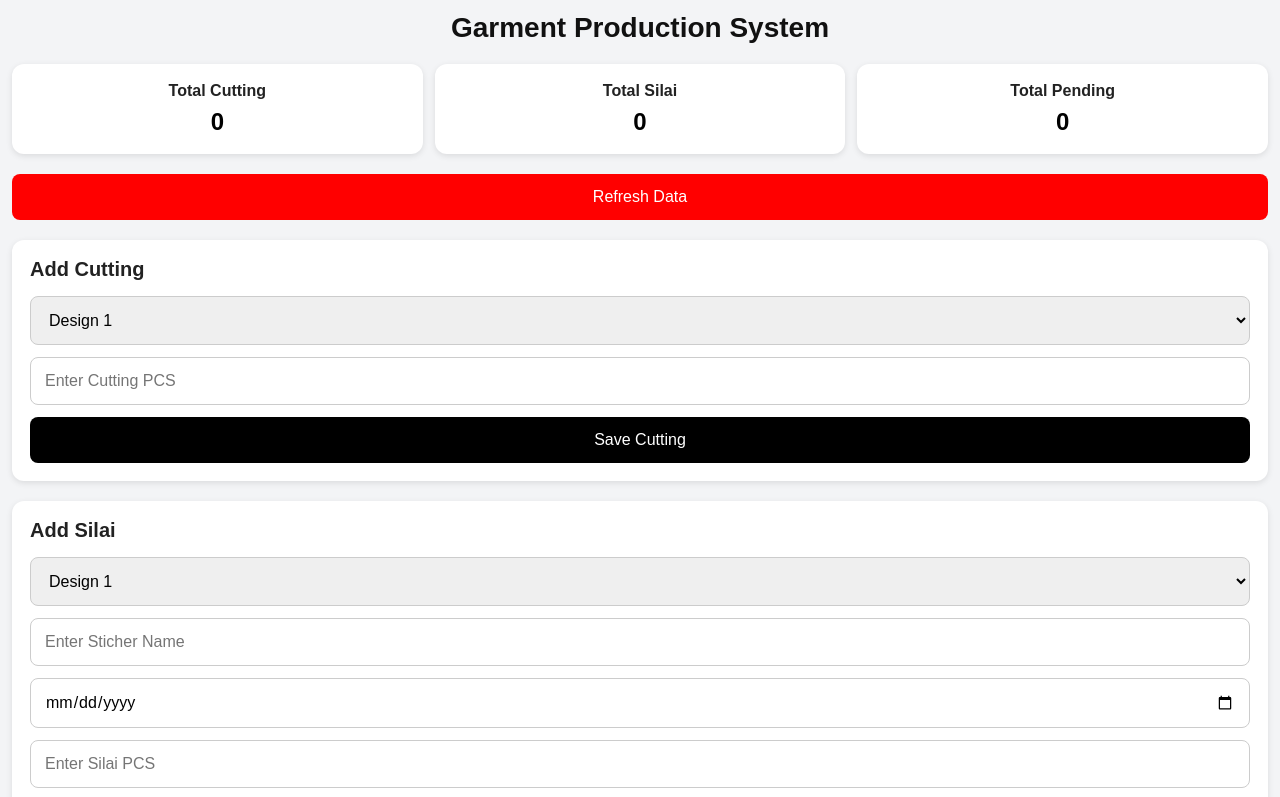
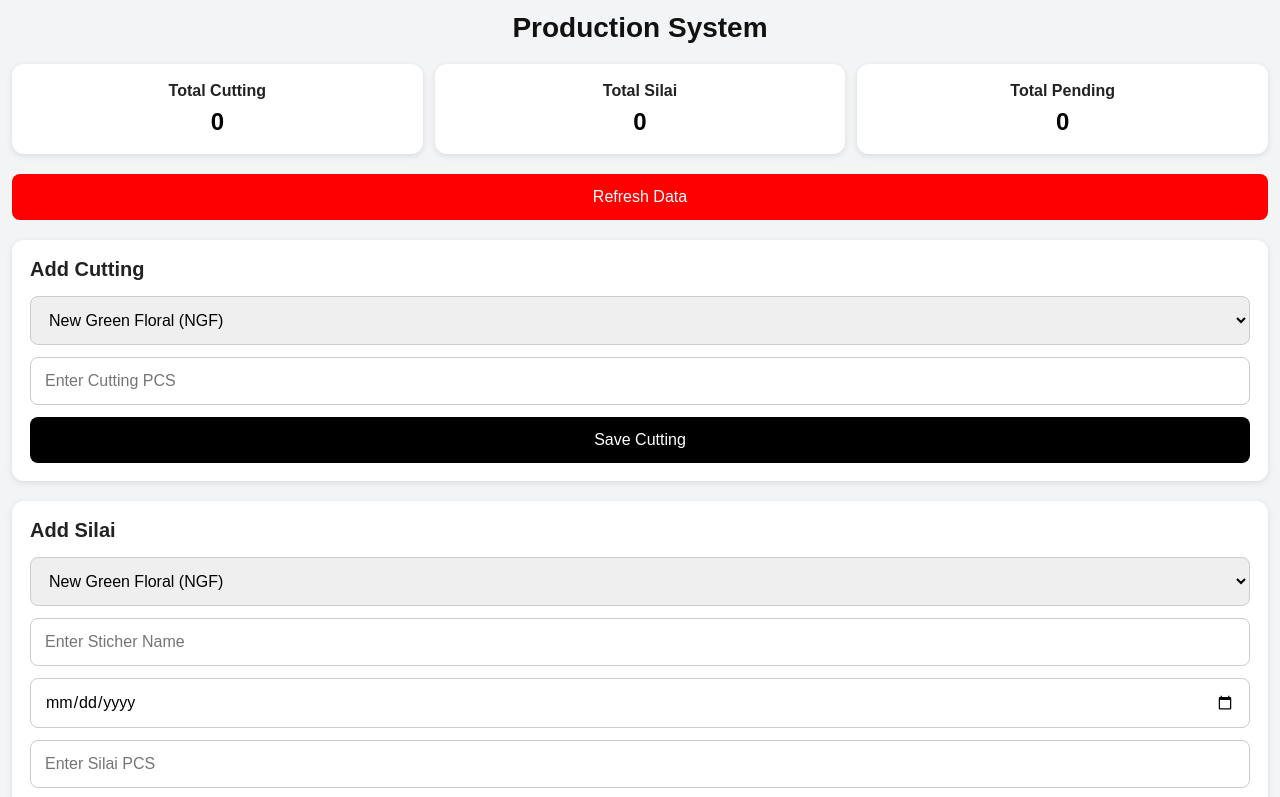
Before and after one commit to RaviMadhukar/Factory-Work, a plain HTML site: page index.html in a window 1280 px wide. Shown: the top 797 px of the page. Drawn offline with Linux system fonts and the light colour scheme; no server answers.

Commit message:
Add files via upload

```diff
--- a/index.html
+++ b/index.html
@@ -6,8 +6,8 @@
     name="viewport"
     content="width=device-width, initial-scale=1.0"
   />
-
-  <title>Garment Production System</title>
+  <link rel="icon" type="image/x-icon" href="logo.png">
+  <title>Production System</title>
 
   <style>
 
@@ -199,7 +199,7 @@
 
 <body>
 
-  <h1>Garment Production System</h1>
+  <h1>Production System</h1>
 
   <!-- Dashboard -->
 
@@ -239,12 +239,12 @@
 
     <select id="cuttingDesign">
 
-      <option>Design 1</option>
-      <option>Design 2</option>
-      <option>Design 3</option>
-      <option>Design 4</option>
-      <option>Design 5</option>
-      <option>Design 6</option>
+      <option>New Green Floral (NGF)</option>
+      <option>Brown Box (BB)</option>
+      <option>Grey Red Box (GRB)</option>
+      <option>Grey Floral (GF)</option>
+      <option>Maroon Patta (MP)</option>
+      <option>Green Brown Box (GBB)</option>
 
     </select>
 
@@ -268,12 +268,12 @@
 
     <select id="silaiDesign">
 
-      <option>Design 1</option>
-      <option>Design 2</option>
-      <option>Design 3</option>
-      <option>Design 4</option>
-      <option>Design 5</option>
-      <option>Design 6</option>
+      <option>New Green Floral (NGF)</option>
+      <option>Brown Box (BB)</option>
+      <option>Grey Red Box (GRB)</option>
+      <option>Grey Floral (GF)</option>
+      <option>Maroon Patta (MP)</option>
+      <option>Green Brown Box (GBB)</option>
 
     </select>
 
```
Also changed, not shown: logo.png (added).
